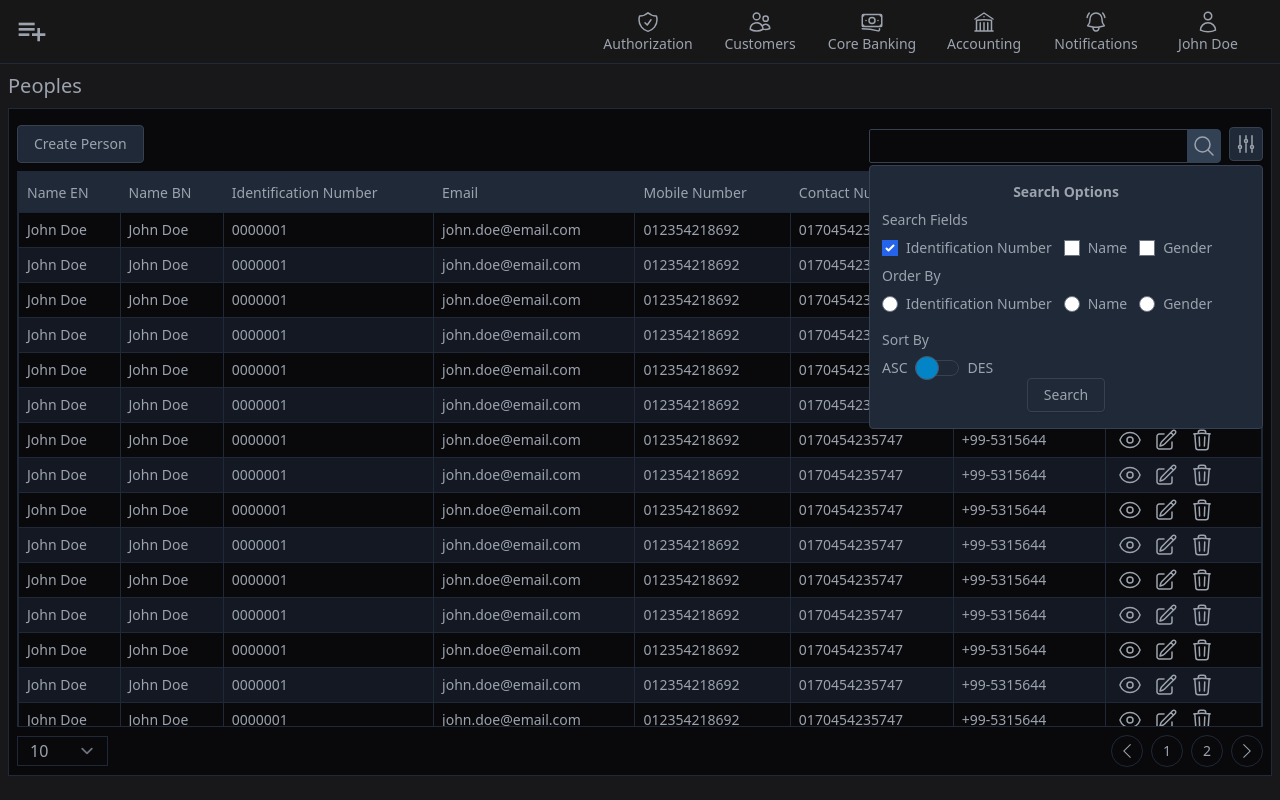
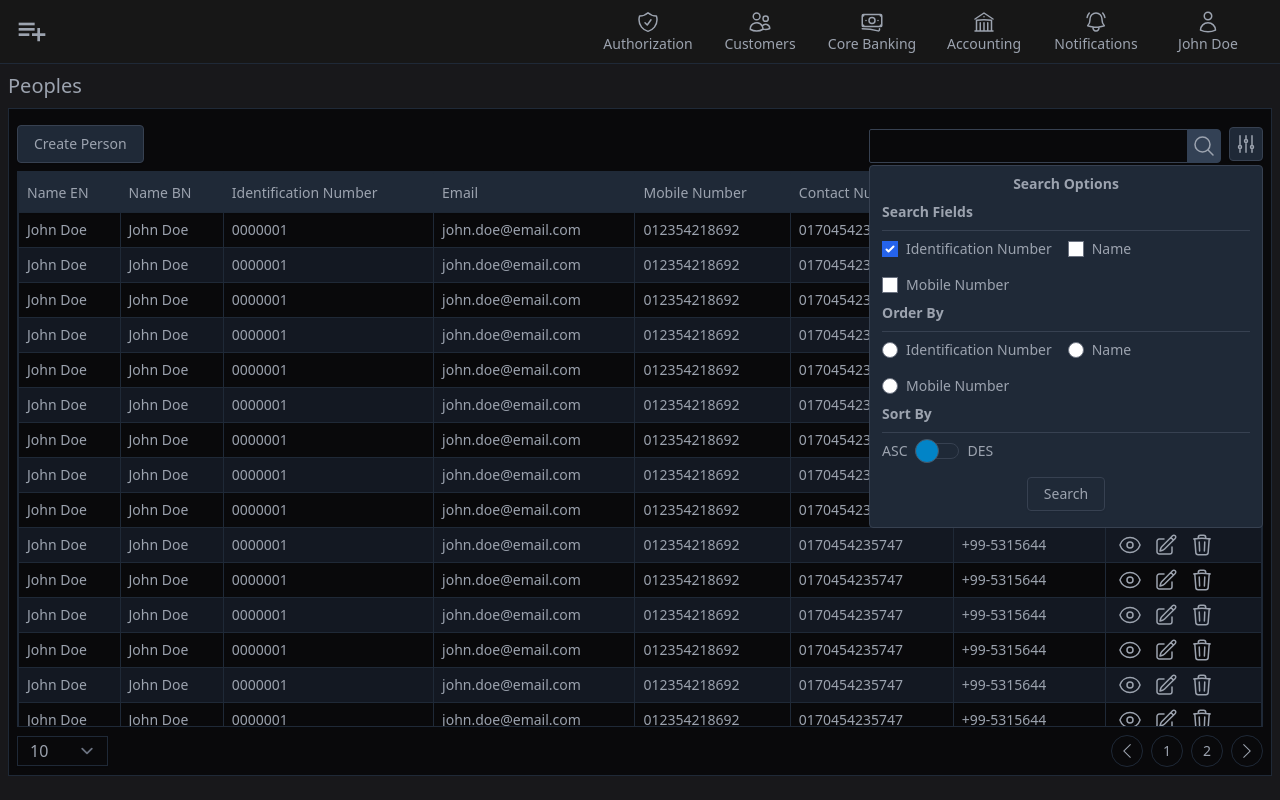
Before and after one commit to Newton-Mitro/ccs.ui, a React (Create React App) app: page /home in a window 1280 px wide. Both pictures are taken after a click on the button 1246 px from the left and 144 px from the top of the page. Built offline with nearby package versions, Linux system fonts and the light colour scheme.

Commit message:
some update

```diff
--- a/src/pages/home/HomePage.tsx
+++ b/src/pages/home/HomePage.tsx
@@ -83,12 +83,13 @@ function HomePage() {
               {isAdvanceSearchOpen && (
                 <div className="rounded absolute top-10 right-0 bg-gray-800 border border-gray-700 w-[calc(100vw-32px)] md:w-[394px] z-10 px-3 pt-2 pb-4">
                   <div className="">
-                    <div className="text-center font-bold py-2">
+                    <div className="text-center font-bold mb-2">
                       Search Options
                     </div>
-                    <div className="">Search Fields</div>
-                    <div className="py-2">
-                      <label htmlFor="" className="flex gap-3">
+                    <div className="font-bold">Search Fields</div>
+                    <hr className="border-gray-700 mt-2" />
+                    <div className="my-2">
+                      <label htmlFor="" className="flex gap-4 flex-wrap">
                         <div className="flex items-center gap-2">
                           <input id="pin" name="pin" checked type="checkbox" />
                           <p>Identification Number</p>
@@ -98,14 +99,19 @@ function HomePage() {
                           <p>Name</p>
                         </div>
                         <div className="flex items-center gap-2">
-                          <input id="gender" name="gender" type="checkbox" />
-                          <p>Gender</p>
+                          <input
+                            id="mobile_number"
+                            name="mobile_number"
+                            type="checkbox"
+                          />
+                          <p>Mobile Number</p>
                         </div>
                       </label>
                     </div>
-                    <div className="">Order By</div>
-                    <div className="py-2">
-                      <label htmlFor="" className="flex gap-3">
+                    <div className="font-bold">Order By</div>
+                    <hr className="border-gray-700 mt-2" />
+                    <div className="my-2">
+                      <label htmlFor="" className="flex gap-4 flex-wrap">
                         <div className="flex items-center gap-2">
                           <input id="pin" name="order_by" type="radio" />
                           <p>Identification Number</p>
@@ -115,13 +121,18 @@ function HomePage() {
                           <p>Name</p>
                         </div>
                         <div className="flex items-center gap-2">
-                          <input id="gender" name="order_by" type="radio" />
-                          <p>Gender</p>
+                          <input
+                            id="mobile_number"
+                            name="order_by"
+                            type="radio"
+                          />
+                          <p>Mobile Number</p>
                         </div>
                       </label>
                     </div>
-                    <div className="py-2">Sort By</div>
-                    <div className="flex gap-2 items-center">
+                    <div className="font-bold">Sort By</div>
+                    <hr className="border-gray-700 mt-2" />
+                    <div className="flex gap-2 items-center mt-2 mb-4">
                       ASC
                       <label className="relative inline-flex cursor-pointer items-center">
                         <input
```
